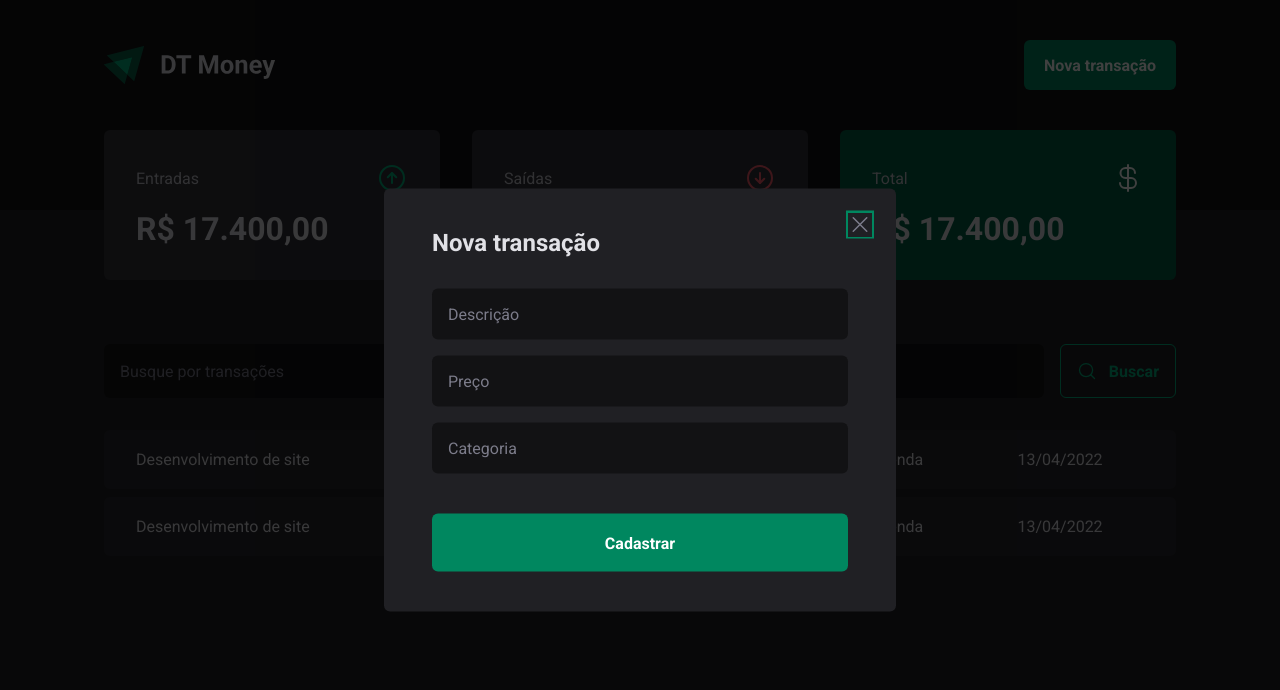
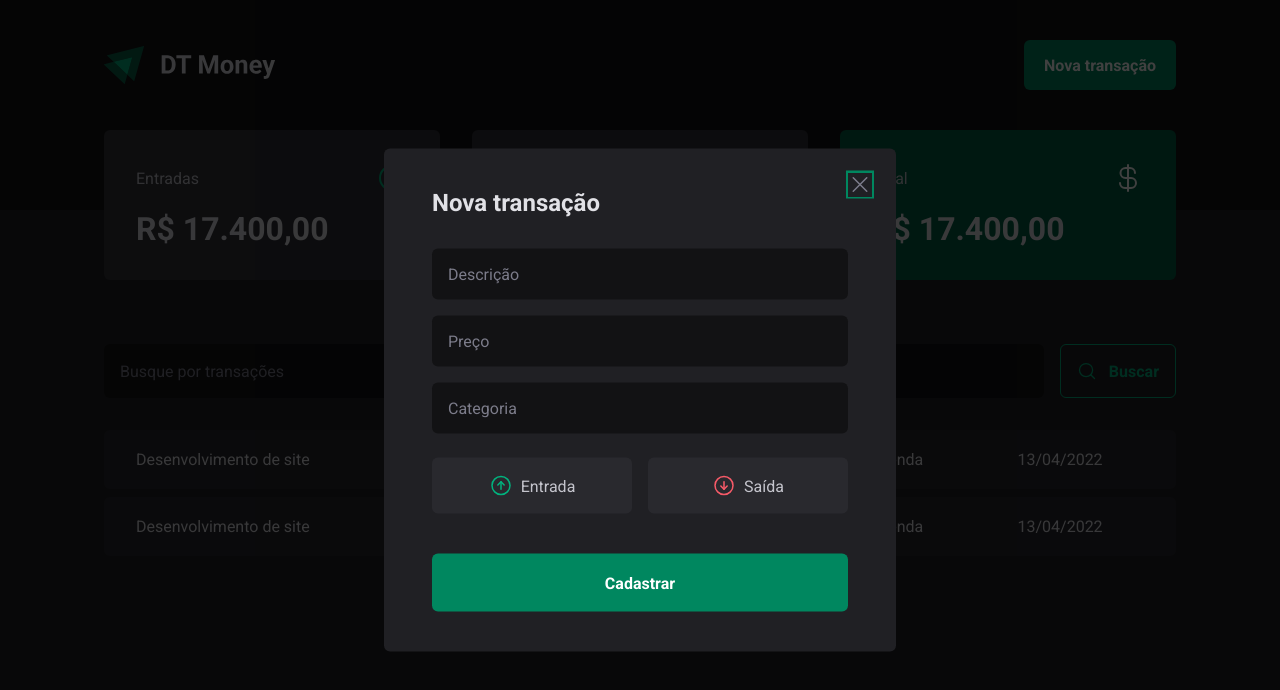
Before and after one commit to carlos-hr/dt-money, a React (Vite) app: page / in a window 1280 px wide. Both pictures are taken after a click on the button "Nova transação". Shown: the top 690 px of the page. Built offline with nearby package versions, Linux system fonts and the light colour scheme.

Commit message:
feat(radio-button): using radix to add style to radio button

```diff
--- a/package.json
+++ b/package.json
@@ -10,6 +10,7 @@
   },
   "dependencies": {
     "@radix-ui/react-dialog": "^1.0.0",
+    "@radix-ui/react-radio-group": "^1.0.0",
     "phosphor-react": "^1.4.1",
     "react": "^18.2.0",
     "react-dom": "^18.2.0",
--- a/src/components/NewTransactionModal/index.tsx
+++ b/src/components/NewTransactionModal/index.tsx
@@ -1,6 +1,13 @@
 import * as Dialog from "@radix-ui/react-dialog";
-import { X } from "phosphor-react";
-import { CloseButton, Content, Overlay } from "./styled";
+import { ArrowCircleDown, ArrowCircleUp, X } from "phosphor-react";
+import { TransactionButton } from "../Header/styled";
+import {
+  CloseButton,
+  Content,
+  Overlay,
+  TransactionType,
+  TransactionTypeButton,
+} from "./styled";
 
 const NewTransactionModal = () => {
   return (
@@ -15,6 +22,18 @@
           <input type="text" placeholder="Descrição" required />
           <input type="number" placeholder="Preço" required />
           <input type="text" placeholder="Categoria" required />
+          <TransactionType>
+            <TransactionTypeButton variant="income" value="income">
+              <ArrowCircleUp size={24} />
+              Entrada
+            </TransactionTypeButton>
+
+            <TransactionTypeButton variant="outcome" value="outcome">
+              <ArrowCircleDown size={24} />
+              Saída
+            </TransactionTypeButton>
+          </TransactionType>
+
           <button type="submit">Cadastrar</button>
         </form>
       </Content>
--- a/src/components/NewTransactionModal/styled.ts
+++ b/src/components/NewTransactionModal/styled.ts
@@ -1,5 +1,6 @@
 import * as Dialog from "@radix-ui/react-dialog";
 import styled from "styled-components";
+import * as RadioGroup from "@radix-ui/react-radio-group";
 
 export const Overlay = styled(Dialog.Overlay)`
   position: fixed;
@@ -66,3 +67,54 @@
   cursor: pointer;
   color: ${(props) => props.theme["gray-500"]};
 `;
+
+export const TransactionType = styled(RadioGroup.Root)`
+  display: grid;
+  grid-template-columns: repeat(2, 1fr);
+  gap: 1rem;
+  margin-top: 0.5rem;
+`;
+
+interface TransactionTypeButtonProps {
+  variant: "income" | "outcome";
+}
+
+export const TransactionTypeButton = styled(RadioGroup.Item)<TransactionTypeButtonProps>`
+  background: ${(props) => props.theme["gray-700"]};
+  padding: 1rem;
+  display: flex;
+  align-items: center;
+  justify-content: center;
+  gap: 0.5rem;
+  border-radius: 6px;
+  cursor: pointer;
+  border: 0;
+  color: ${(props) => props.theme["gray-300"]};
+
+  svg {
+    color: ${(props) =>
+      props.variant === "income"
+        ? props.theme["green-300"]
+        : props.theme["red-300"]};
+  }
+
+  &[data-state="unchecked"] {
+    :hover {
+        background-color: ${props => props.theme["gray-600"]};
+        transition: background-color 0.2s;
+    }
+  }
+
+  &[data-state="checked"] {
+    color: ${(props) => props.theme.white};
+    background-color: ${(props) =>
+      props.variant === "income"
+        ? props.theme["green-300"]
+        : props.theme["red-300"]};
+    outline: none;
+
+    svg {
+      color: ${(props) => props.theme.white};
+    }
+  }
+`;
```
Also changed, not shown: 1 other file (tests, documents, lock files or other folders).
